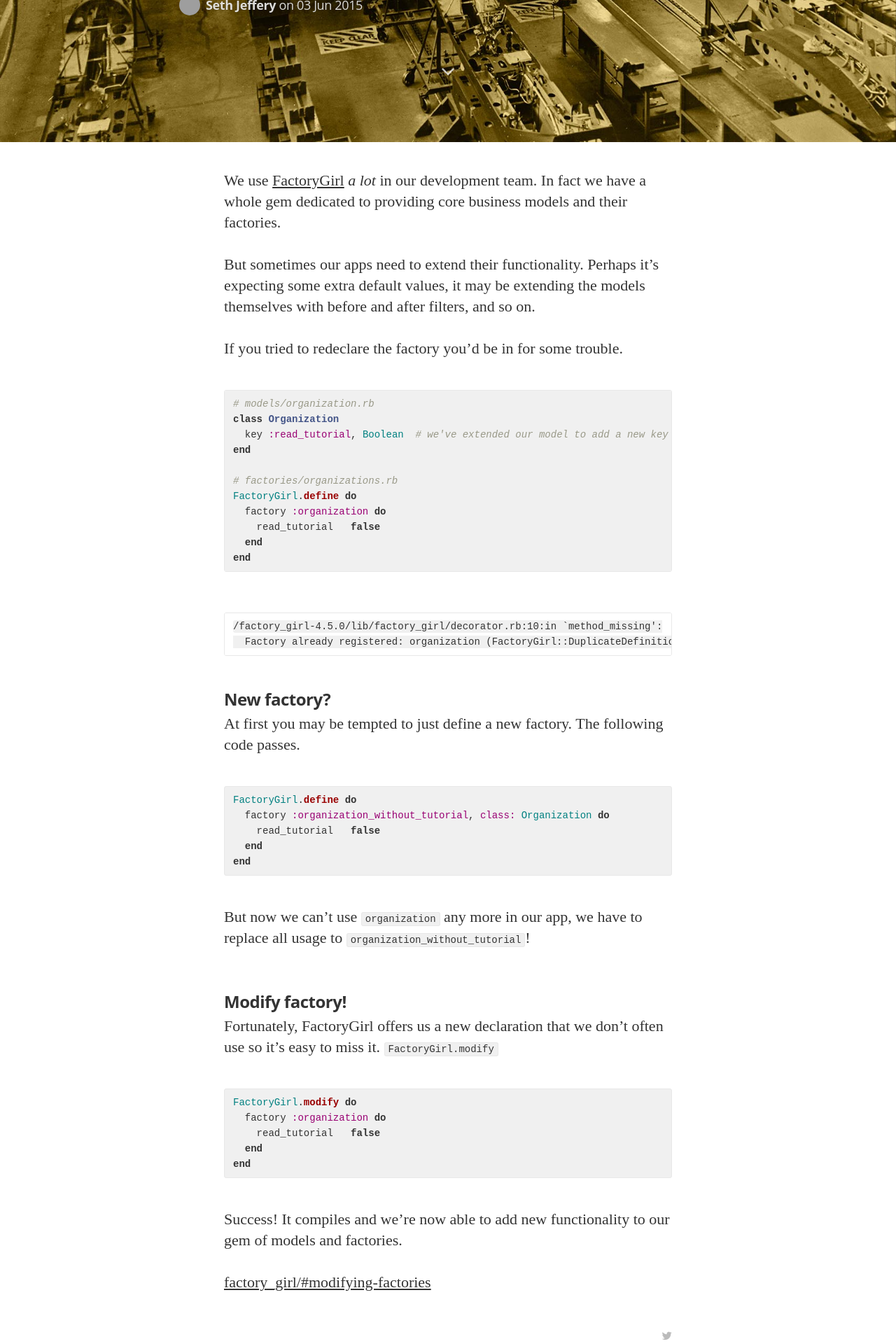
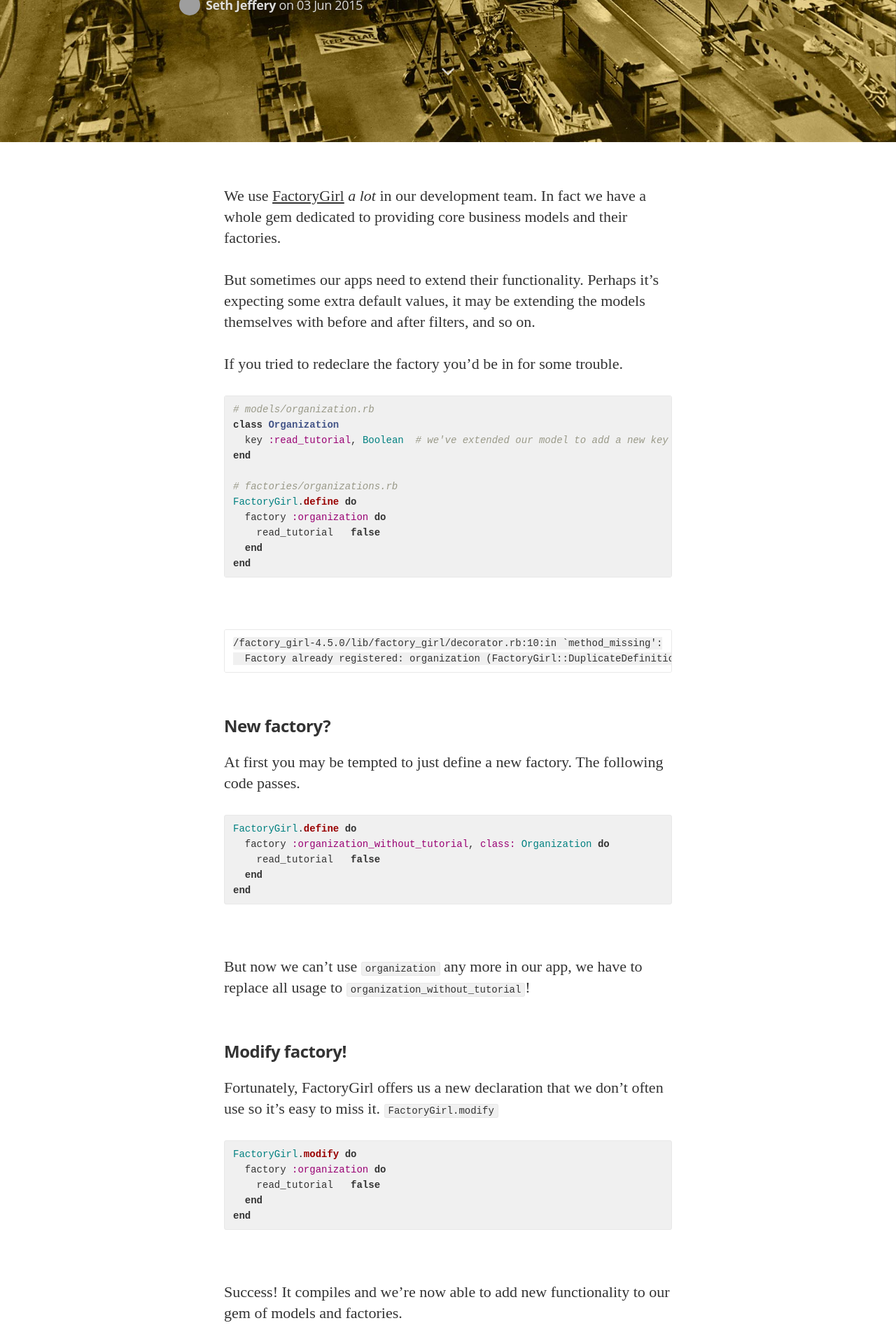
Before and after one commit to tamatamvan/quipper.github.io, a Jekyll site: the page built from _posts/2015-06-03-modifying-factories.markdown, in a window 1280 px wide. Shown: the part 697-2617 px from the top of the page at 70% size. Built offline with Jekyll 4.4.1, drawn with Linux system fonts in a browser that asks for light colours; nearby versions of some CDN libraries; some web fonts are replaced; Markdown is read by kramdown in place of the engine named in the settings; comment, search, counter and statistics services are not loaded; grey boxes are pictures that could not be loaded.

Commit message:
improvements to paragraph margin

```diff
--- a/css/main.scss
+++ b/css/main.scss
@@ -480,12 +480,14 @@ h1, h2 {
       font-style: normal;
       font-size: 22px;
       line-height: 30px;
-      margin: 0;
-      padding-bottom: 30px;
+      margin-bottom: 30px;
       color: #333333;
       -webkit-hyphens: auto;
       -moz-hyphens: auto;
       hyphens: auto;
+    }
+    .highlight {
+      margin-bottom: 30px;
     }
     a {
       color: #333333;
```
